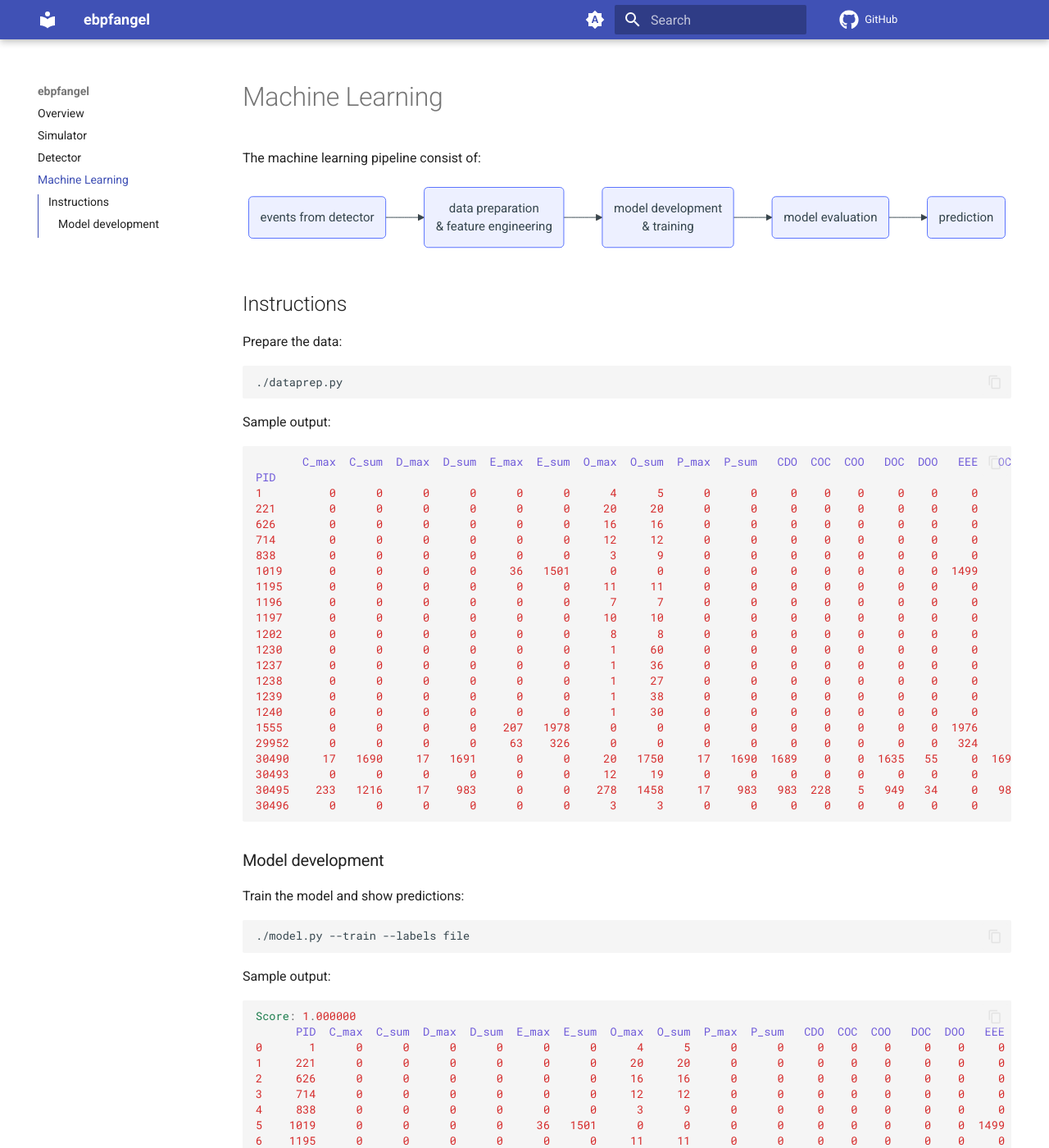
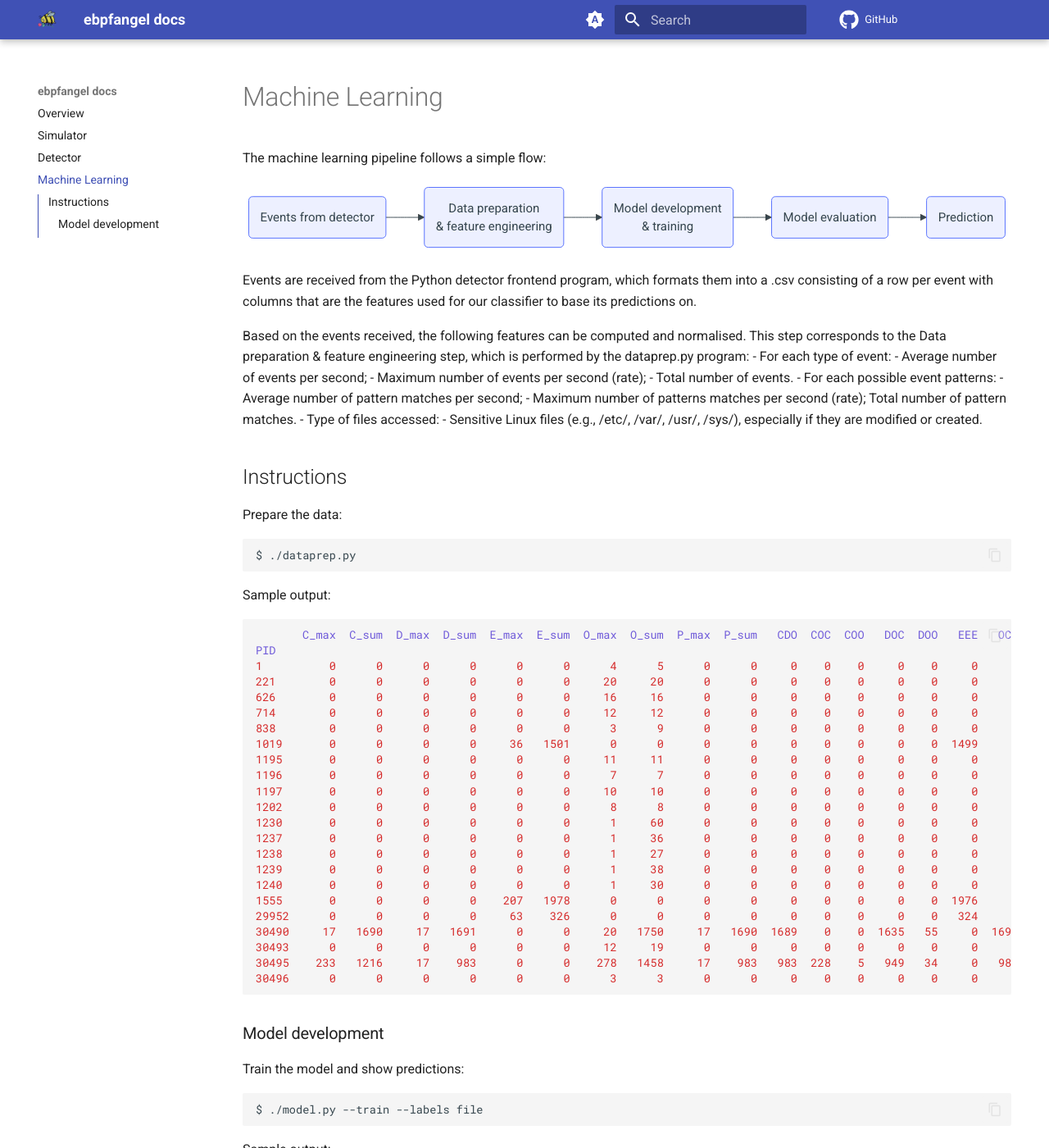
Before and after one commit to TomasPhilippart/ebpfangel, an MkDocs documentation site: the page built from docs/machinelearning.md, in a window 1280 px wide and 1400 px high. Shown: the whole window at 82% size. Built offline with MkDocs 1.6.1 and Material for MkDocs 9.7.7, drawn with Linux system fonts in a browser that asks for light colours; comment, search, counter and statistics services are not loaded; some of the changed text lies outside the part shown.

Commit message:
Improve docs, add logo

````diff
--- a/docs/machinelearning.md
+++ b/docs/machinelearning.md
@@ -1,18 +1,35 @@
 # Machine Learning
 
-The machine learning pipeline consist of:
+The machine learning pipeline follows a simple flow:
+
 ```mermaid
 graph LR
-  A(events from detector) --> B(data preparation <br/>& feature engineering)
-  B --> C(model development <br/>& training)
-  C --> D(model evaluation)
-  D --> E(prediction)
+  A(Events from detector) --> B(Data preparation <br/>& feature engineering)
+  B --> C(Model development <br/>& training)
+  C --> D(Model evaluation)
+  D --> E(Prediction)
 ```
+
+Events are received from the Python detector frontend program, which formats them into a .csv consisting of a row per event with columns that are the features used for our classifier to base its predictions on.
+
+Based on the events received, the following features can be computed and normalised. This step corresponds to the Data preparation & feature engineering step, which is performed by the dataprep.py program:
+  - For each type of event:
+    - Average number of events per second;
+    - Maximum number of events per second (rate);
+    - Total number of events.
+  - For each possible event patterns:
+    - Average number of pattern matches per second;
+    - Maximum number of patterns matches per second (rate);
+    Total number of pattern matches.
+  - Type of files accessed:
+    - Sensitive Linux files (e.g., /etc/, /var/, /usr/, /sys/), especially if they are modified or created.
+
+
 ## Instructions
 
 Prepare the data:
 ```shell
-./dataprep.py
+$ ./dataprep.py
 ```
 
 Sample output:
@@ -46,7 +63,7 @@ PID
 
 Train the model and show predictions:
 ```shell
-./model.py --train --labels file
+$ ./model.py --train --labels file
 ```
 
 Sample output:
--- /dev/null
+++ b/docs/stylesheets/extra.css
@@ -0,0 +1,4 @@
+[data-md-color-scheme="slate"] {
+    --md-primary-fg-color: rgba(0, 0, 0, 0.44);
+    --md-hue: 225;
+}
--- a/mkdocs.yml
+++ b/mkdocs.yml
@@ -1,7 +1,10 @@
-site_name: ebpfangel
+site_name: ebpfangel docs
 site_url: https://tomasphilippart.github.io/ebpfangel
 repo_url: https://github.com/TomasPhilippart/ebpfangel
 theme:
+  logo: assets/ebpfangel-bee-logo.png
+  favicon: assets/ebpfangel-bee-logo.png
+
   icon:
     repo: fontawesome/brands/github
 
@@ -9,14 +12,16 @@ theme:
   palette:
 
     - media: "(prefers-color-scheme)"
+      scheme: custom
       toggle:
         icon: material/brightness-auto
-        name: Switch to light mode
+        name: Switch to auto mode
 
     # Palette toggle for light mode
     - media: "(prefers-color-scheme: light)"
       scheme: default
       toggle:
+        primary: deep orange
         icon: material/weather-night
         name: Switch to dark mode
 
@@ -67,3 +72,8 @@ markdown_extensions:
         - name: mermaid
           class: mermaid
           format: !!python/name:pymdownx.superfences.fence_code_format
+
+extra_css:
+  - stylesheets/extra.css
+
+copyright: Copyright &copy; 2024 Tomás Philippart
````
Also changed, not shown: README.md (+5 -0 lines), docs/detector.md (+15 -12 lines), docs/index.md (+38 -18 lines), docs/simulator.md (+7 -7 lines), docs/assets/ebpfangel-bee-logo.png (added), docs/assets/ebpfangel-logo-black.png (added), docs/assets/ebpfangel-logo-white.png (added).
